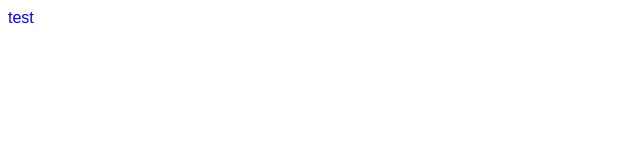
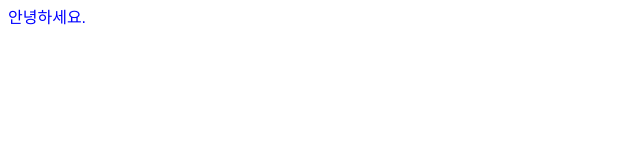
Before and after one commit to ohseungik/react-study, a React app: page / in a window 1280 px wide. Shown: the top 160 px of the page, without its empty margins (0-640 px from the left). Built offline with nearby package versions, Linux system fonts and the light colour scheme; the HTML template or start-up script is replaced by a standard one.

Commit message:
Hello Component,  App에서 Hello Component 불러오는 sample 추가.

```diff
--- /dev/null
+++ b/src/components/Hello/Hello.tsx
@@ -0,0 +1,11 @@
+import React from "react";
+
+const Hello = () => {
+    return (
+        <div>
+            안녕하세요.
+        </div>
+    )
+}
+
+export default Hello;
--- a/src/index.tsx
+++ b/src/index.tsx
@@ -1,12 +1,13 @@
 import React from 'react';
 import ReactDOM from 'react-dom';
+import Hello from './components/Hello/Hello';
 
 import "./css/index.scss";
 
 const App = () => {
     return (
         <>
-        test
+        <Hello/>
         </>
     )
 }
```
